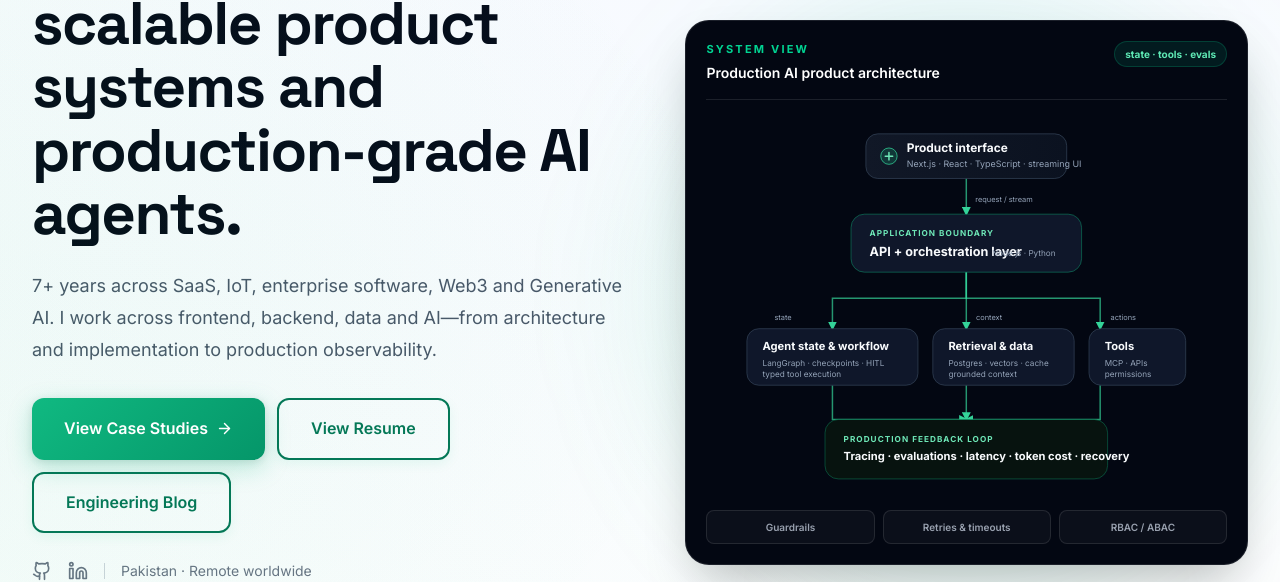
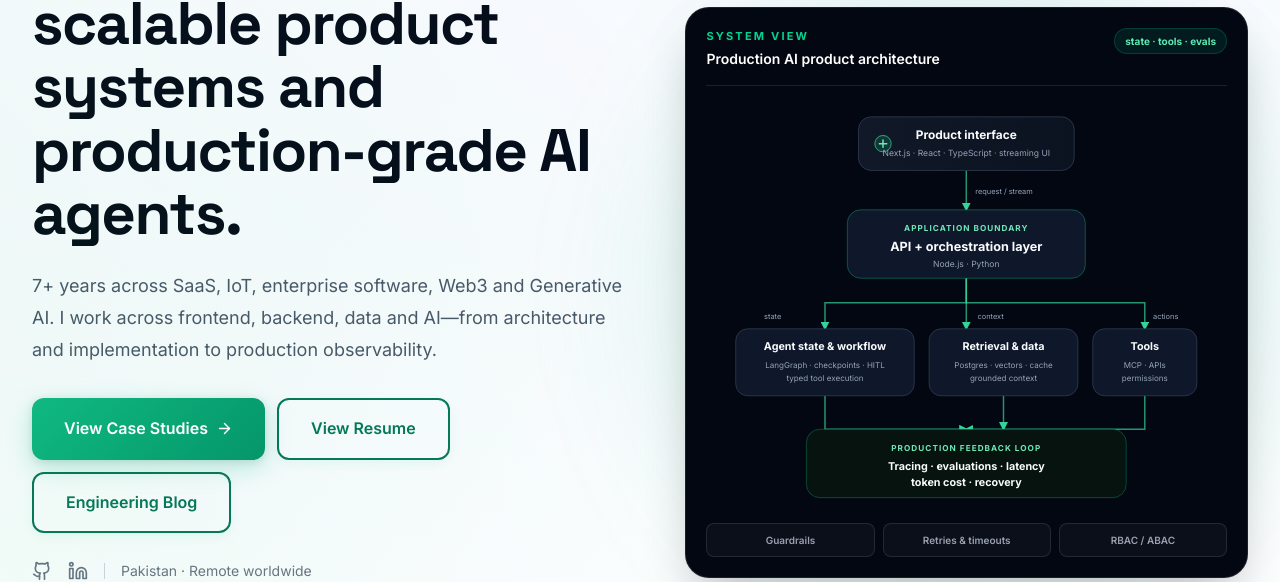
Before and after one commit to salman0butt/portfolio, a Next.js app: page / in a window 1280 px wide. Shown: the part 250-832 px from the top of the page. Built offline with nearby package versions, Linux system fonts and the light colour scheme; no server answers; the database is empty.

Commit message:
fix: prevent hero architecture text overflow

```diff
--- a/components/Hero.tsx
+++ b/components/Hero.tsx
@@ -26,7 +26,7 @@ function ArchitectureVisual() {
       </div>
 
       <svg
-        viewBox="0 0 700 520"
+        viewBox="0 0 700 555"
         role="img"
         aria-labelledby="hero-architecture-title hero-architecture-desc"
         className="h-auto w-full"
@@ -46,68 +46,69 @@ function ArchitectureVisual() {
         </defs>
 
         <g fill="none" stroke="#34d399" strokeOpacity="0.7" strokeWidth="2" markerEnd="url(#hero-arrow)">
-          <path d="M350 84 V132" />
-          <path d="M350 210 V245 H170 V286" />
-          <path d="M350 210 V286" />
-          <path d="M350 210 V245 H530 V286" />
-          <path d="M170 362 V408 H350" />
-          <path d="M350 362 V408" />
-          <path d="M530 362 V408 H350" />
+          <path d="M350 92 V145" />
+          <path d="M350 237 V270 H160 V305" />
+          <path d="M350 237 V305" />
+          <path d="M350 237 V270 H590 V305" />
+          <path d="M160 395 V440 H350" />
+          <path d="M400 395 V440" />
+          <path d="M590 395 V440 H350" />
         </g>
 
         <g>
-          <rect x="215" y="24" width="270" height="60" rx="16" fill="url(#hero-panel)" stroke="#334155" />
-          <circle cx="246" cy="54" r="11" fill="#10b981" fillOpacity="0.2" stroke="#34d399" />
-          <path d="M241 54h10M246 49v10" stroke="#6ee7b7" strokeWidth="2" strokeLinecap="round" />
-          <text x="270" y="49" fill="#f8fafc" fontSize="16" fontWeight="700">Product interface</text>
-          <text x="270" y="69" fill="#94a3b8" fontSize="12">Next.js · React · TypeScript · streaming UI</text>
+          <rect x="205" y="20" width="290" height="72" rx="17" fill="url(#hero-panel)" stroke="#334155" />
+          <circle cx="238" cy="56" r="11" fill="#10b981" fillOpacity="0.2" stroke="#34d399" />
+          <path d="M233 56h10M238 51v10" stroke="#6ee7b7" strokeWidth="2" strokeLinecap="round" />
+          <text x="350" y="50" fill="#f8fafc" fontSize="16" fontWeight="700" textAnchor="middle">Product interface</text>
+          <text x="350" y="72" fill="#94a3b8" fontSize="11.5" textAnchor="middle">Next.js · React · TypeScript · streaming UI</text>
         </g>
 
         <g>
-          <rect x="195" y="132" width="310" height="78" rx="18" fill="#0f172a" stroke="#10b981" strokeOpacity="0.55" />
-          <text x="220" y="162" fill="#6ee7b7" fontSize="11" fontWeight="700" letterSpacing="1.4">APPLICATION BOUNDARY</text>
-          <text x="220" y="188" fill="#f8fafc" fontSize="17" fontWeight="700">API + orchestration layer</text>
-          <text x="470" y="188" fill="#94a3b8" fontSize="11" textAnchor="end">Node.js · Python</text>
+          <rect x="190" y="145" width="320" height="92" rx="18" fill="#0f172a" stroke="#10b981" strokeOpacity="0.55" />
+          <text x="350" y="174" fill="#6ee7b7" fontSize="11" fontWeight="700" letterSpacing="1.4" textAnchor="middle">APPLICATION BOUNDARY</text>
+          <text x="350" y="201" fill="#f8fafc" fontSize="17" fontWeight="700" textAnchor="middle">API + orchestration layer</text>
+          <text x="350" y="222" fill="#94a3b8" fontSize="11.5" textAnchor="middle">Node.js · Python</text>
         </g>
 
         <g>
-          <rect x="55" y="286" width="230" height="76" rx="16" fill="#0f172a" stroke="#334155" />
-          <text x="76" y="314" fill="#f8fafc" fontSize="15" fontWeight="700">Agent state & workflow</text>
-          <text x="76" y="336" fill="#94a3b8" fontSize="11">LangGraph · checkpoints · HITL</text>
-          <text x="76" y="351" fill="#94a3b8" fontSize="11">typed tool execution</text>
+          <rect x="40" y="305" width="240" height="90" rx="16" fill="#0f172a" stroke="#334155" />
+          <text x="160" y="334" fill="#f8fafc" fontSize="14.5" fontWeight="700" textAnchor="middle">Agent state &amp; workflow</text>
+          <text x="160" y="357" fill="#94a3b8" fontSize="10.8" textAnchor="middle">LangGraph · checkpoints · HITL</text>
+          <text x="160" y="375" fill="#94a3b8" fontSize="10.8" textAnchor="middle">typed tool execution</text>
         </g>
 
         <g>
-          <rect x="305" y="286" width="190" height="76" rx="16" fill="#0f172a" stroke="#334155" />
-          <text x="326" y="314" fill="#f8fafc" fontSize="15" fontWeight="700">Retrieval & data</text>
-          <text x="326" y="336" fill="#94a3b8" fontSize="11">Postgres · vectors · cache</text>
-          <text x="326" y="351" fill="#94a3b8" fontSize="11">grounded context</text>
+          <rect x="300" y="305" width="200" height="90" rx="16" fill="#0f172a" stroke="#334155" />
+          <text x="400" y="334" fill="#f8fafc" fontSize="14.5" fontWeight="700" textAnchor="middle">Retrieval &amp; data</text>
+          <text x="400" y="357" fill="#94a3b8" fontSize="10.8" textAnchor="middle">Postgres · vectors · cache</text>
+          <text x="400" y="375" fill="#94a3b8" fontSize="10.8" textAnchor="middle">grounded context</text>
         </g>
 
         <g>
-          <rect x="515" y="286" width="130" height="76" rx="16" fill="#0f172a" stroke="#334155" />
-          <text x="536" y="314" fill="#f8fafc" fontSize="15" fontWeight="700">Tools</text>
-          <text x="536" y="336" fill="#94a3b8" fontSize="11">MCP · APIs</text>
-          <text x="536" y="351" fill="#94a3b8" fontSize="11">permissions</text>
+          <rect x="520" y="305" width="140" height="90" rx="16" fill="#0f172a" stroke="#334155" />
+          <text x="590" y="334" fill="#f8fafc" fontSize="14.5" fontWeight="700" textAnchor="middle">Tools</text>
+          <text x="590" y="357" fill="#94a3b8" fontSize="10.8" textAnchor="middle">MCP · APIs</text>
+          <text x="590" y="375" fill="#94a3b8" fontSize="10.8" textAnchor="middle">permissions</text>
         </g>
 
         <g>
-          <rect x="160" y="408" width="380" height="80" rx="18" fill="#07130f" stroke="#10b981" strokeOpacity="0.45" />
-          <text x="185" y="438" fill="#6ee7b7" fontSize="11" fontWeight="700" letterSpacing="1.4">PRODUCTION FEEDBACK LOOP</text>
-          <text x="185" y="463" fill="#f8fafc" fontSize="15" fontWeight="700">Tracing · evaluations · latency · token cost · recovery</text>
+          <rect x="135" y="440" width="430" height="92" rx="18" fill="#07130f" stroke="#10b981" strokeOpacity="0.45" />
+          <text x="350" y="469" fill="#6ee7b7" fontSize="11" fontWeight="700" letterSpacing="1.4" textAnchor="middle">PRODUCTION FEEDBACK LOOP</text>
+          <text x="350" y="495" fill="#f8fafc" fontSize="14.5" fontWeight="700" textAnchor="middle">Tracing · evaluations · latency</text>
+          <text x="350" y="516" fill="#f8fafc" fontSize="14.5" fontWeight="700" textAnchor="middle">token cost · recovery</text>
         </g>
 
         <g fill="#94a3b8" fontSize="10">
-          <text x="362" y="116">request / stream</text>
-          <text x="92" y="274">state</text>
-          <text x="363" y="274">context</text>
-          <text x="544" y="274">actions</text>
+          <text x="362" y="124">request / stream</text>
+          <text x="78" y="292">state</text>
+          <text x="365" y="292">context</text>
+          <text x="601" y="292">actions</text>
         </g>
       </svg>
 
-      <div className="mt-2 grid grid-cols-3 gap-2 text-center text-[10px] font-semibold text-gray-400">
+      <div className="mt-2 grid grid-cols-1 gap-2 text-center text-[10px] font-semibold text-gray-400 sm:grid-cols-3">
         <span className="rounded-lg border border-white/10 bg-white/[0.035] px-2 py-2">Guardrails</span>
-        <span className="rounded-lg border border-white/10 bg-white/[0.035] px-2 py-2">Retries & timeouts</span>
+        <span className="rounded-lg border border-white/10 bg-white/[0.035] px-2 py-2">Retries &amp; timeouts</span>
         <span className="rounded-lg border border-white/10 bg-white/[0.035] px-2 py-2">RBAC / ABAC</span>
       </div>
     </div>
```
